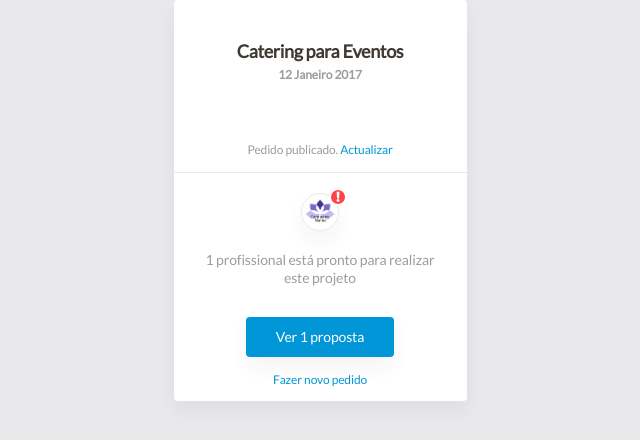
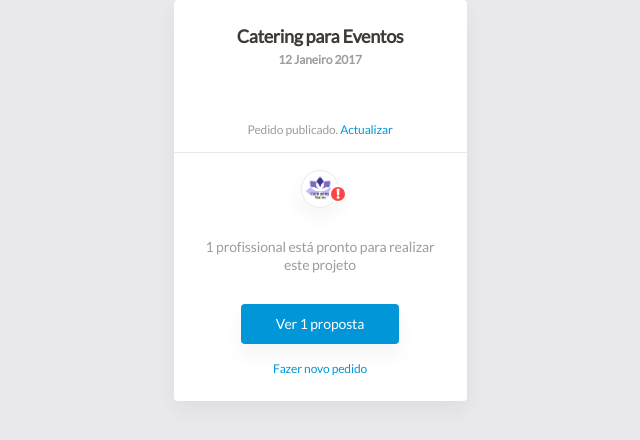
Before and after one commit to Anastasia1627/project-card, a plain HTML site: page index.html in a window 1280 px wide. Shown: the whole page, without its empty margins (320-960 px from the left). Drawn offline with Linux system fonts and the light colour scheme.

Commit message:
rewrite with grid

```diff
--- a/style.css
+++ b/style.css
@@ -15,26 +15,29 @@ body{
     background: #FFFFFF;
     box-shadow: 0px 10px 20px rgba(31, 32, 65, 0.05);
     border-radius: 4px;
+    display: grid;
+    grid-template: repeat(7, auto)/ 1fr;
+    gap: 5px;
 }
 .project_name{
     line-height: 22px;
     font-size: 18px;
     letter-spacing: -0.02em;
     color: #3E3934;
-    padding: 40px 35px 0;
+    align-self: end;
 }
 .project_date{
     font-size: 12px;
     letter-spacing: -0.01em;
     color: #9F9C9A;
-    padding: 5px 35px 60px;
 }
 .order{
     font-size: 12px;
     letter-spacing: -0.01em;
     color: #9F9C9A;
     padding-bottom: 15px;
-    border-bottom: 1px solid #E9E9EC;;
+    border-bottom: 1px solid #E9E9EC;
+    align-self: end;
 }
 .order_status{
     font-size: 12px;
@@ -42,6 +45,7 @@ body{
 }
 .avatar{
     position: relative;
+    align-self: center;
 }
 .avatar_img{
     width: 36px;
@@ -49,7 +53,9 @@ body{
     box-shadow: 0px 10px 20px rgba(31, 32, 65, 0.05);
     border-radius: 115px;
     border: 1px solid #E9E9EC;
-    margin: 20px;
+}
+.avatar_img:hover{
+    border: 1px solid #0096D7;
 }
 .avatar_notification{
     width: 14px;
@@ -66,10 +72,11 @@ body{
     font-size: 14px;
     letter-spacing: -0.01em;
     color: #9F9C9A;
-    padding: 0 27px;
-}
-.order_response span{
-    padding: 0;
+    width: 80%;
+    max-height: 160px;
+justify-self: center;
+overflow: scroll;
+    align-self: center;
 }
 .button_see_proposal{
     background: #0096D7;
@@ -80,8 +87,10 @@ body{
     border: none;
     border-radius: 4px;
     color: #FFFFFF;
-    padding: 8px 30px;
-    margin: 30px 68px 15px;
+        height: 40px;
+        width: 54%;
+        align-self: center;
+        justify-self: center;
     outline: none;
     cursor: pointer;
 }
@@ -93,6 +102,5 @@ body{
     font-size: 12px;
     letter-spacing: -0.01em;
     color: #0096D7;
-    padding-bottom: 20px;
     text-decoration: none;
 }
```
